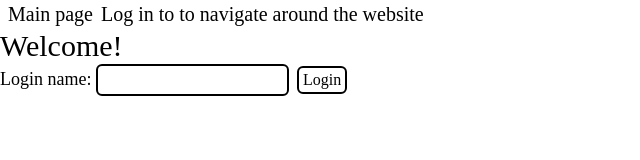
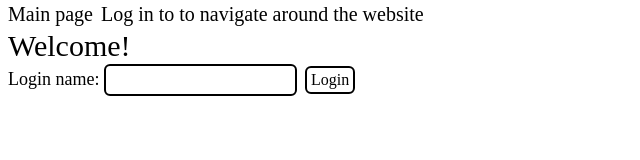
Before and after one commit to Morswin/posting_webapp, a Nuxt app: page / in a window 1280 px wide. Shown: the top 160 px of the page, without its empty margins (0-640 px from the left). Built offline with nearby package versions, Linux system fonts and the light colour scheme; a web font is replaced by a local one.

Commit message:
Adjusted margins in welcome page

```diff
--- a/pages/index.vue
+++ b/pages/index.vue
@@ -5,10 +5,10 @@
 
 <template>
     <div>
-        <h1 v-if="userStore.logged_in">Welcome {{userStore.name}}!</h1>
-        <h1 v-else>Welcome!</h1>
+        <h1 v-if="userStore.logged_in" class="ml-2">Welcome {{userStore.name}}!</h1>
+        <h1 v-else class="ml-2">Welcome!</h1>
         <form action="" v-if="!userStore.logged_in">
-            <label for="login" class="text-lg">Login name: </label>
+            <label for="login" class="text-lg ml-2">Login name: </label>
             <input
                 id="login"
                 type="text"
```
